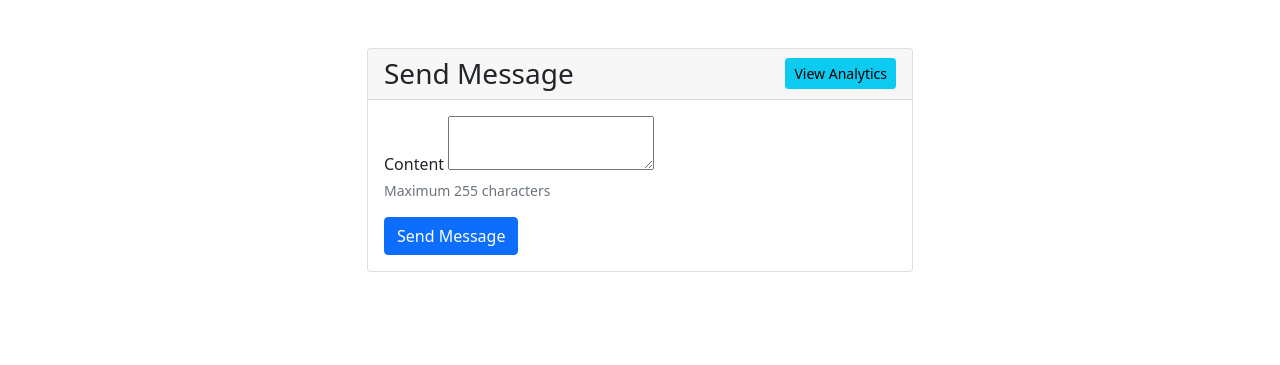
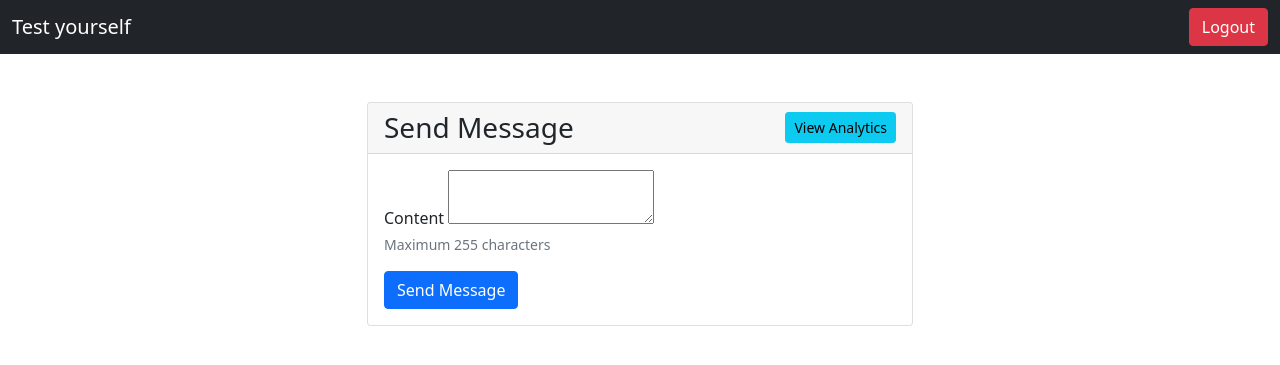
Before and after one commit to king1147/remember-everything, a Django app: template services/message-receiver/messenger/templates/messenger/send_message.html in a window 1280 px wide. Shown: the top 365 px of the page. Run offline with Django 5.2, Linux system fonts and the light colour scheme; the template is opened without the code that fills it, so the values that code supplies are empty, except form fields; tables that the repository leaves empty hold one stand-in row (values such as "Sample post"); form fields are guessed from the names that the template uses.

Commit message:
Add a base header and logout

```diff
--- a/services/message-receiver/messenger/templates/messenger/send_message.html
+++ b/services/message-receiver/messenger/templates/messenger/send_message.html
@@ -1,12 +1,8 @@
-<!DOCTYPE html>
-<html lang="en">
-<head>
-    <meta charset="UTF-8">
-    <meta name="viewport" content="width=device-width, initial-scale=1.0">
-    <title>Send Message to RabbitMQ</title>
-    <link href="https://cdn.jsdelivr.net/npm/bootstrap@5.1.3/dist/css/bootstrap.min.css" rel="stylesheet">
-</head>
-<body>
+{% extends "users/base.html" %}
+
+{% block title %}Send Message{% endblock %}
+
+{% block content %}
 <div class="container mt-5">
     <div class="row justify-content-center">
         <div class="col-md-6">
@@ -42,6 +38,4 @@
         </div>
     </div>
 </div>
-    <script src="https://cdn.jsdelivr.net/npm/bootstrap@5.1.3/dist/js/bootstrap.bundle.min.js"></script>
-</body>
-</html>
+{% endblock %}
--- /dev/null
+++ b/services/message-receiver/users/templates/users/base.html
@@ -0,0 +1,22 @@
+<!DOCTYPE html>
+<html lang="en">
+<head>
+    <meta charset="UTF-8">
+    <meta name="viewport" content="width=device-width, initial-scale=1.0">
+    <title>{% block title %}Test yourself{% endblock %}</title>
+    <link href="https://cdn.jsdelivr.net/npm/bootstrap@5.1.3/dist/css/bootstrap.min.css" rel="stylesheet">
+    {% block extra_style %}{% endblock %}
+</head>
+<body>
+    <nav class="navbar navbar-dark bg-dark">
+        <div class="container-fluid">
+            <span class="navbar-brand mb-0 h1">Test yourself</span>
+            <a href="{% url 'logout' %}" class="btn btn-danger">Logout</a>
+        </div>
+    </nav>
+
+    {% block content %}{% endblock %}
+
+    <script src="https://cdn.jsdelivr.net/npm/bootstrap@5.1.3/dist/js/bootstrap.bundle.min.js"></script>
+</body>
+</html>
```
Also changed, not shown: services/message-receiver/analytics/templates/analytics/dashboard.html (+6 -12 lines). Lines whose indentation alone changed are shown as unchanged.
